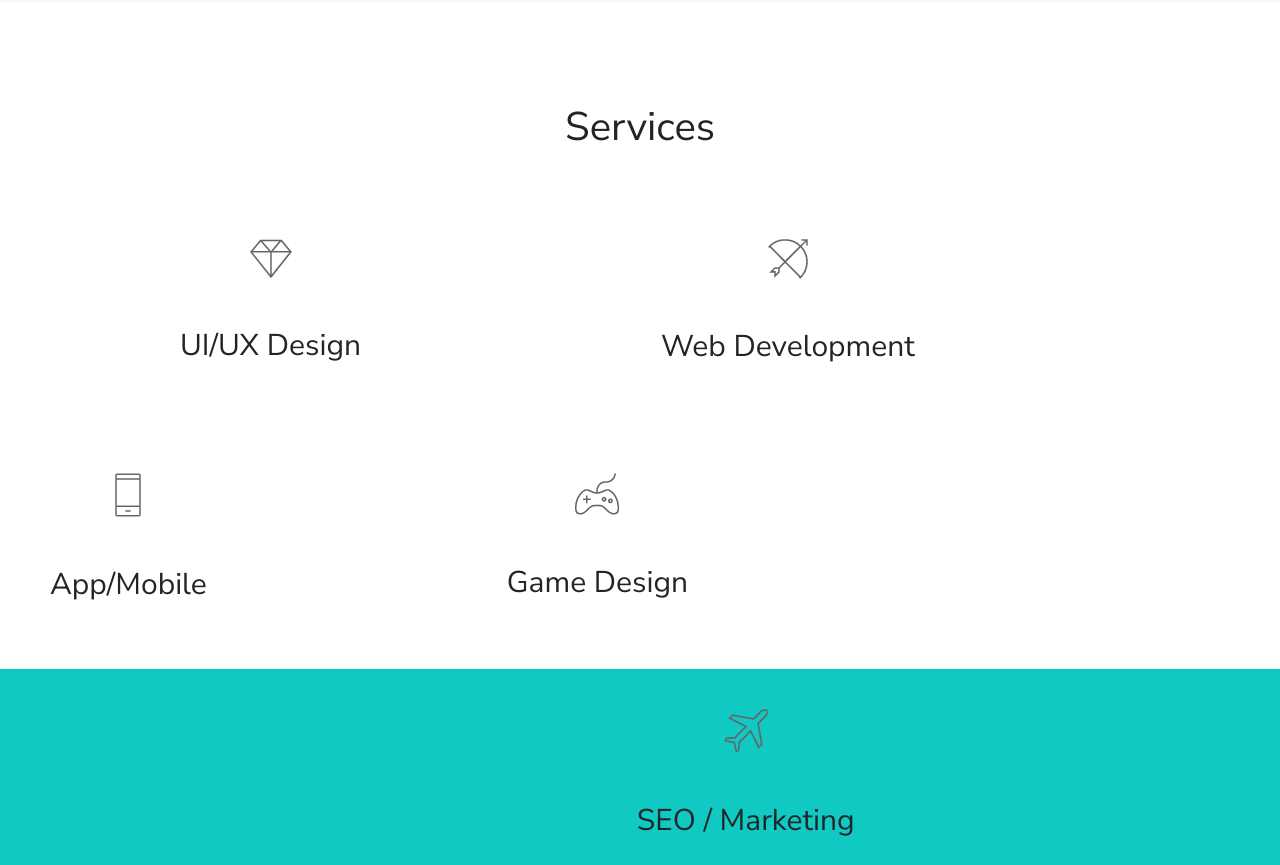
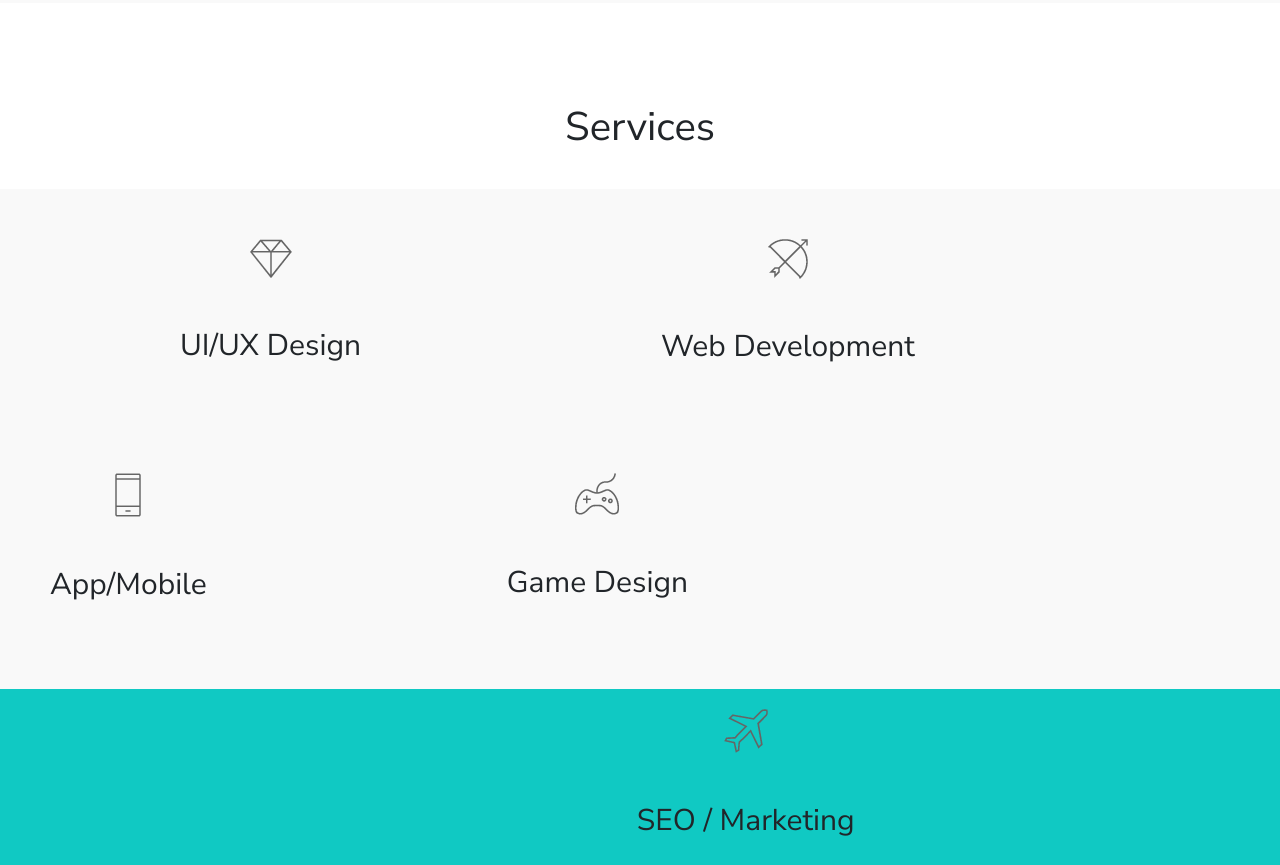
Before and after one commit to ChristopherHerrmann/Piroll, a plain HTML site: page Into Project/index.html in a window 1280 px wide. Shown: the part 3275-4140 px from the top of the page. Drawn offline with nearby package versions, Linux system fonts and the light colour scheme.

Commit message:
Final Comit

```diff
--- a/Into Project/index.html
+++ b/Into Project/index.html
@@ -110,7 +110,7 @@
         <img src="imgs/Package Design Seaweed - fabian krotzer Frame.png" style="float: left; width: 25%;">
       </div>
     <h1 style="font-family: 'Nunito Sans', sans-serif; padding-top: 100px; padding-bottom: 30px;" class="text-center">Services</h1>
-      <div style="background-color: #F9F9F9;">
+      <div style="background-color: #F9F9F9; height: 500px !important;">
         <div style="padding: 50px; float: left; padding-right: 250px; padding-left: 180px;"><div class="text-center"><img src="imgs/icon-05 (2).png"></div><h1 style="font-family: 'Nunito Sans', sans-serif; padding-top: 50px; font-size: 30px;">UI/UX Design</h1></div>
         <div style="padding: 50px; float: left; padding-right: 250px;"><div class="text-center"><img src="imgs/icon-06.png"></div><h1 style="font-family: 'Nunito Sans', sans-serif; padding-top: 50px; font-size: 30px;">Web Development</h1></div>
         <div style="padding: 50px; float: left; padding-right: 250px;"><div class="text-center"><img src="imgs/icon-07.png"></div><h1 style="font-family: 'Nunito Sans', sans-serif; padding-top: 50px; font-size: 30px;">App/Mobile</h1></div>
@@ -121,7 +121,7 @@
         <div style="padding: 50px; float: left; padding-right: 250px;"><div class="text-center"><img src="imgs/icon-11.png"></div><h1 style="font-family: 'Nunito Sans', sans-serif; padding-top: 50px; font-size: 30px;">Graphic Design</h1></div>
         <div style="padding: 50px; float: left; padding-right: 250px;"><div class="text-center"><img src="imgs/icon-12.png"></div><h1 style="font-family: 'Nunito Sans', sans-serif; padding-top: 50px; font-size: 30px;">Illustration</h1></div>
       </div>
-                                                                            <br><br><br><br><br><br><br><br><br><br><br><br><br><br><br><br><br><br><br><br>
+
       <div style="background-color: #10C9C3; padding: 150px; color: white;">
           <h1 class="text-center" style="font-family: 'Montserrat', sans-serif; font-size: 30px; padding-left: 150px; padding-right: 150px;">“Outstanding job and exceeded all expectations. It was a pleasure
             to work with them on a sizable first project and am looking
```
